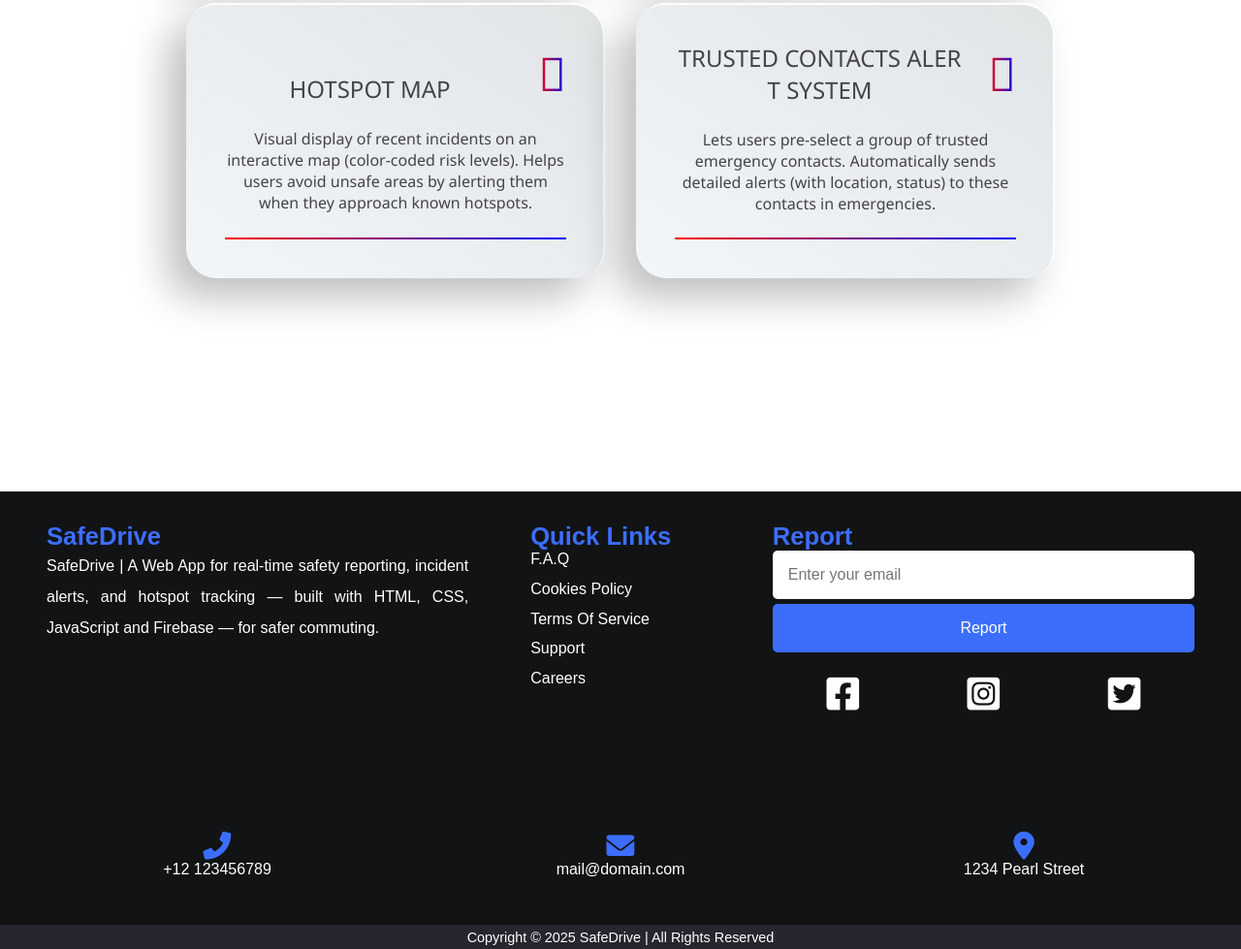
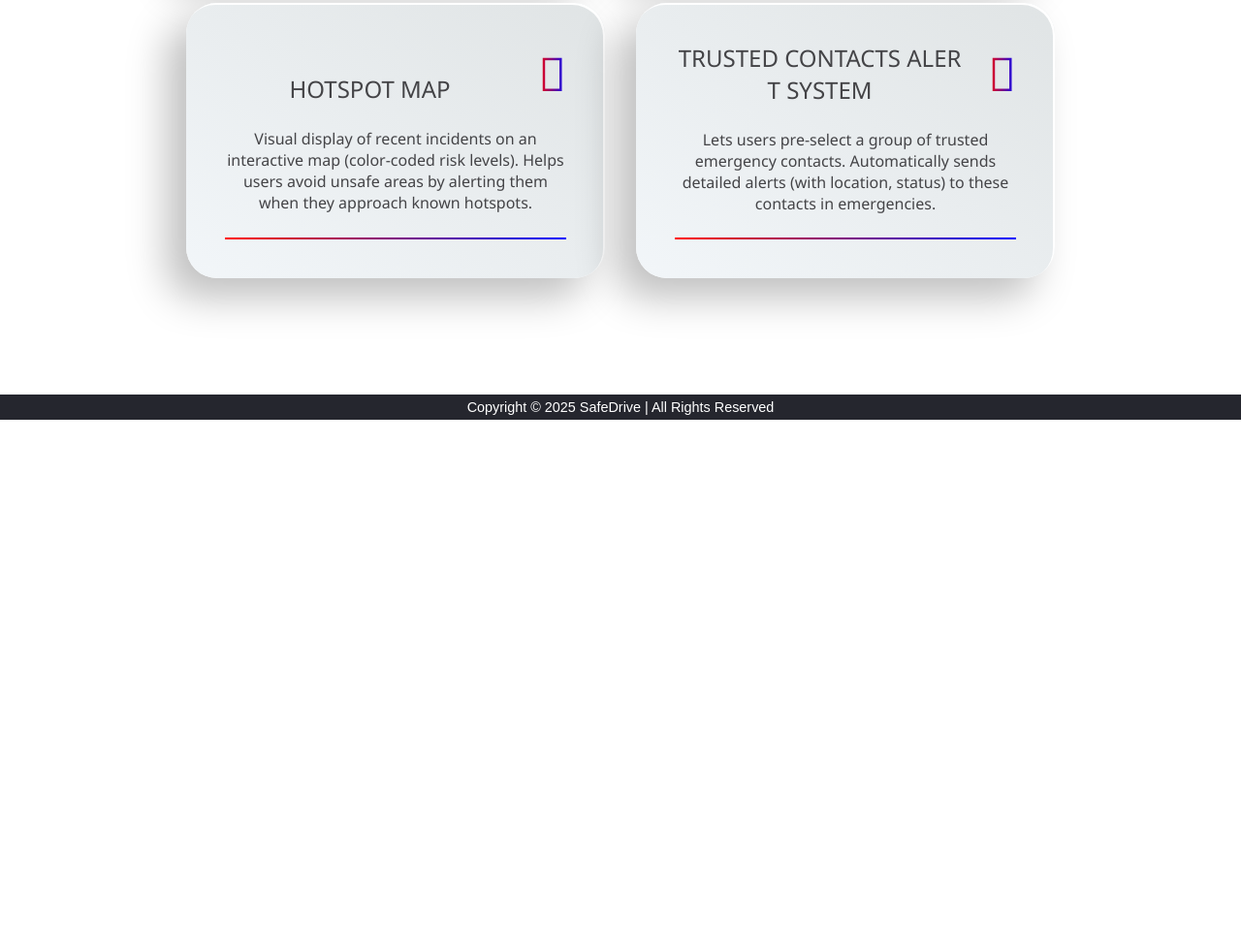
Before and after one commit to thatonkosi26/Safe-Drive, a plain HTML site: page public/index.html in a window 1280 px wide. Shown: the part 1711-2690 px from the top of the page at 97% size. After the commit the page ends 2144 px from the top, so only its background shows below. Drawn offline with Linux system fonts and the light colour scheme.

```diff
--- a/public/css/index.css
+++ b/public/css/index.css
@@ -339,7 +339,7 @@ nav > div {
     background-color: #121315;
     color: #ffffff;
     font-size: 16px;
-    margin-top: 160px;
+    margin-top: 60px;
   }
 
   footer * {
@@ -348,93 +348,7 @@ nav > div {
     border: none;
     outline: none;
   }
-  .row {
-    padding: 2em 1em;
-  }
-  .row.primary {
-    display: grid;
-    grid-template-columns: 2fr 1fr 2fr;
-    align-items: stretch;
-  }
-  .column {
-    width: 100%;
-    display: flex;
-    flex-direction: column;
-    padding: 0 2em;
-    min-height: 15em;
-  }
-  footer h3 {
-    width: 100%;
-    text-align: left;
-    color: #3c6efc;
-    font-size: 1.6em;
-    white-space: nowrap;
-  }
-  ul {
-    list-style: none;
-    display: flex;
-    flex-direction: column;
-    padding: 0;
-    margin: 0;
-  }
-  li:not(:first-child) {
-    margin-top: 0.8em;
-  }
-  ul li a {
-    color: #ffffff;
-    text-decoration: none;
-  }
-  ul li a:hover {
-    color: #3c6efc;
-  }
-  .about p {
-    text-align: justify;
-    line-height: 2;
-    margin: 0;
-  }
-  input,
-  #report-btn {
-    font-size: 1em;
-    padding: 1em;
-    width: 100%;
-    border-radius: 5px;
-    margin-bottom: 5px;
-  }
-  #report-btn {
-    background-color: #3c6efc;
-    color: #ffffff;
-    cursor: pointer;
-  }
-  div.social {
-    display: flex;
-    justify-content: space-around;
-    font-size: 2.4em;
-    flex-direction: row;
-    margin-top: 0.5em;
-  }
-  div.social i{
-    cursor: pointer;
-  }
-  .social i:hover {
-    color: #3c6efc;
-  }
-  .row.secondary {
-    display: flex;
-    justify-content: space-between;
-    text-align: center;
-  }
-  .row.secondary i {
-    font-size: 1.8em;
-    color: #3c6efc;
-    cursor: pointer;
-  }
-  .row.secondary div {
-    padding: 1em 0;
-    width: 100%;
-  }
-  /*.row.secondary div:hover {
-    background-color: #25262e;
-  }*/
+
   .copyright {
     padding: 0.3em 1em;
     background-color: #25262e;
@@ -443,11 +357,3 @@ nav > div {
     font-size: 0.9em;
     text-align: center;
   }
-  @media screen and (max-width: 850px) {
-    .row.primary {
-      grid-template-columns: 1fr;
-    }
-    .row.secondary {
-      flex-direction: column;
-    }
-  }
--- a/public/index.html
+++ b/public/index.html
@@ -101,62 +101,6 @@
 
   <footer>
     <footer>
-      <div class="row primary">
-        <div class="column about">
-          <h3>SafeDrive</h3>
-          <p>
-            SafeDrive | A Web App for real-time safety reporting, incident alerts, and hotspot tracking — built with HTML, CSS, JavaScript and Firebase — for safer commuting.
-          </p>
-        </div>
-        <div class="column links">
-          <h3>Quick Links</h3>
-          <ul>
-            <li>
-              <a href="#faq">F.A.Q</a>
-            </li>
-            <li>
-              <a href="#cookies-policy">Cookies Policy</a>
-            </li>
-            <li>
-              <a href="#terms-of-services">Terms Of Service</a>
-            </li>
-            <li>
-              <a href="#support">Support</a>
-            </li>
-            <li>
-              <a href="#careers">Careers</a>
-            </li>
-          </ul>
-        </div>
-        <div class="column subscribe">
-          <h3>Report</h3>
-          <div>
-            <input type="email" placeholder="Enter your email" />
-            <button id="report-btn">Report</button>
-          </div>
-          <div class="social">
-            <i class="fa-brands fa-facebook-square"></i>
-            <i class="fa-brands fa-instagram-square"></i>
-            <i class="fa-brands fa-twitter-square"></i>
-          </div>
-        </div>
-      </div>
-      <div class="row secondary">
-        <div>
-          <p>
-            <i class="fas fa-phone-alt"></i>
-          </p>
-          <p>+12 123456789</p>
-        </div>
-        <div>
-          <p><i class="fas fa-envelope"></i></p>
-          <p>mail@domain.com</p>
-        </div>
-        <div>
-          <p><i class="fas fa-map-marker-alt"></i></p>
-          <p>1234 Pearl Street</p>
-        </div>
-      </div>
       <div class="row copyright">
         <p>Copyright &copy; 2025 SafeDrive | All Rights Reserved</p>
       </div>
```
Also changed, not shown: public/html/dashboard.html (added, +11 -0 lines), public/html/login.html (+3 -3 lines), public/html/signup.html (+3 -3 lines), public/js/login.js (+35 -6 lines), public/js/signup.js (+51 -0 lines).
